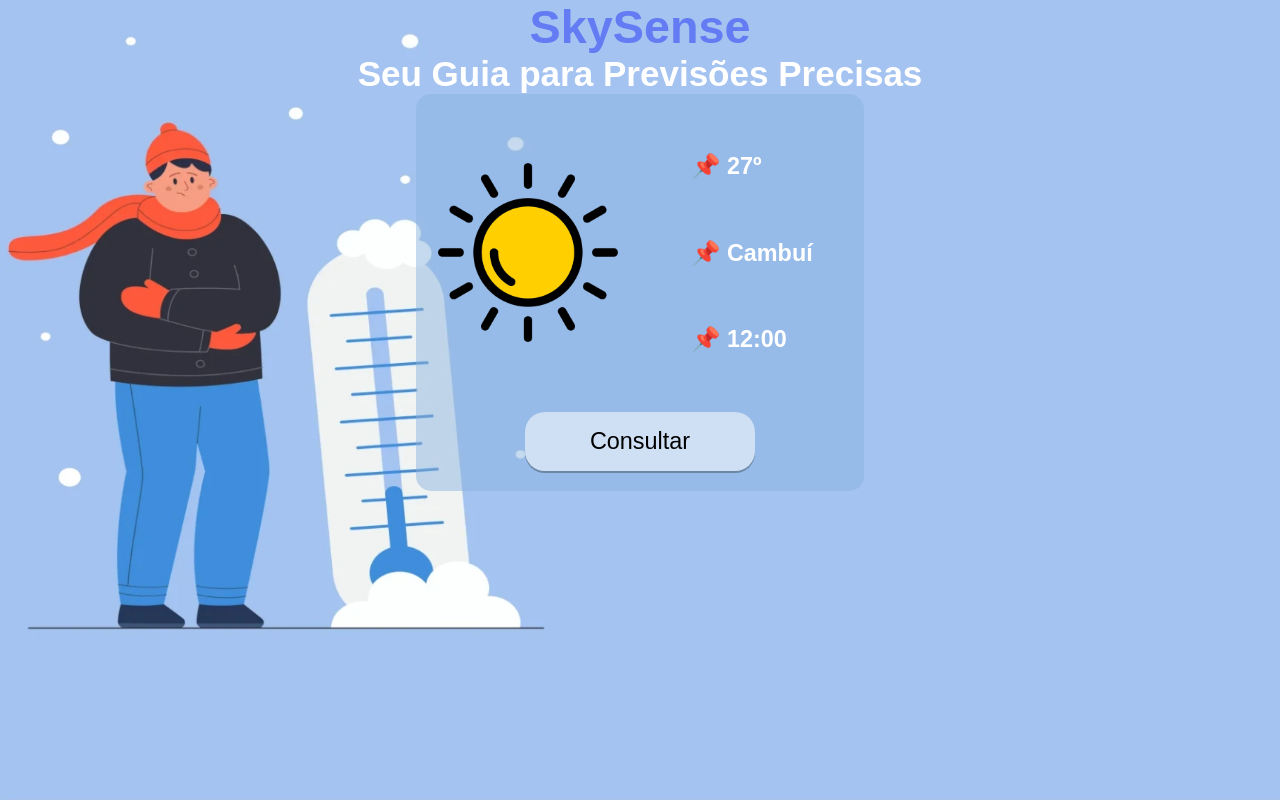
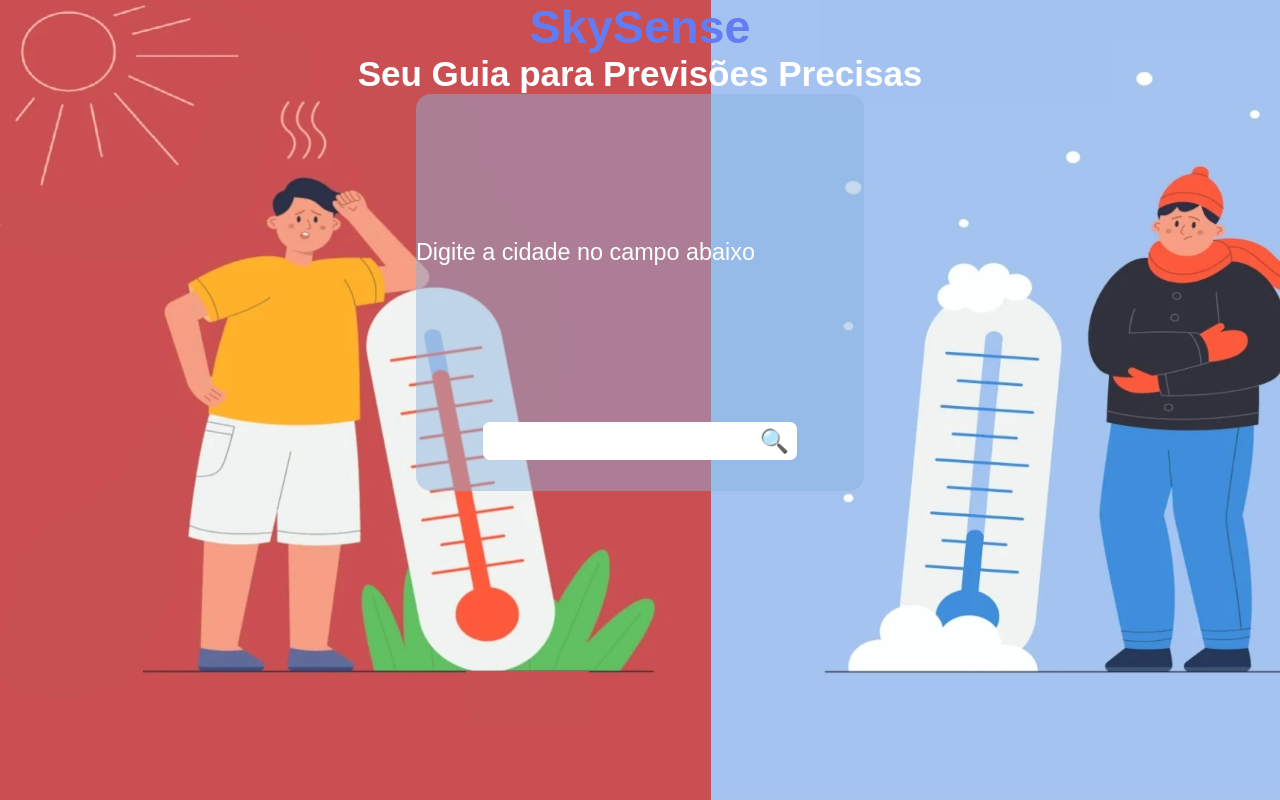
Before and after one commit to Catatera/SkySense, a React app in the folder SkySense/: page / in a window 1280 px wide. Built offline with nearby package versions, Linux system fonts and the light colour scheme.

Commit message:
Melhorias na funcionalidade

```diff
--- a/SkySense/src/App.js
+++ b/SkySense/src/App.js
@@ -1,14 +1,27 @@
-import React from "react";
-
+import React, { useState } from "react";
 import Header from "./Header";
 import Main from "./Main";
-import styles from "./App.scss"
+import styles from "./App.module.scss"; // Certifique-se de importar seu arquivo de estilos aqui
+import fotoFrio from "../public/media/fotoFrio.webp";
+import fotoCalor from "../public/media/fotoCalor.webp";
+import fotoPadrao from "../public/media/fotoPadrao.webp";
+
 export default function App() {
+  const [backgroundImage, setBackgroundImage] = useState(fotoPadrao); // Defina a imagem padrão como fotoPadrao
+
   return (
     <>
-      <div className={styles.container}>
+      <div
+        className={styles.container}
+        style={{ backgroundImage: `url(${backgroundImage})` }}
+      >
         <Header />
-        <Main />
+        <Main
+          setBackgroundImage={setBackgroundImage}
+          fotoFrio={fotoFrio}
+          fotoCalor={fotoCalor}
+          fotoPadrao={fotoPadrao}
+        />
       </div>
     </>
   );
--- /dev/null
+++ b/SkySense/src/App.module.scss
@@ -0,0 +1,13 @@
+:root {
+  --background-cold: url("../public/media/fotoFrio.webp");
+  --background-hot: url("../public/media/fotoCalor.webp");
+  --background-default: url("../public/media/fotoPadrao.webp"); // Adicione a imagem padrão aqui
+}
+
+.container{
+  width: 100vw;
+  height: 100vh;
+  background-image: var(--background-default); // Use a imagem padrão aqui
+  background-size: cover;
+  background-repeat: no-repeat;
+}
--- a/SkySense/src/Main.js
+++ b/SkySense/src/Main.js
@@ -1,32 +1,79 @@
-import React from "react";
+import React, { useState } from "react";
+import styles from "./Main.module.scss"; // Certifique-se de importar seu arquivo de estilos aqui
 
-import styles from "./Main.scss";
-import Button from "./Button";
+const api = {
+  key: "3ee32176fbc4070662893138e0e9dea6",
+  base: "https://api.openweathermap.org/data/2.5/weather",
+};
 
-let temperature = "27º";
-let hours = "12:00";
-let city = "Cambuí";
+export default function Main({
+  setBackgroundImage,
+  fotoFrio,
+  fotoCalor,
+  fotoPadrao,
+}) {
+  const [inputValue, setInputValue] = useState("");
+  const [weatherData, setWeatherData] = useState(null);
 
-export default function Main() {
+  async function fetchData() {
+    try {
+      const response = await fetch(
+        `${api.base}?q=${inputValue}&lang=pt_br&units=metric&appid=${api.key}`
+      );
+
+      if (!response.ok) {
+        alert("Cidade não encontrada. Por favor, revise sua consulta.");
+      } else {
+        const data = await response.json();
+        setWeatherData(data);
+
+        // Determine a URL da imagem de fundo com base na temperatura
+        let backgroundImageUrl = data.main.temp < 15 ? fotoFrio : fotoCalor;
+
+        // Chame a função setBackgroundImage para atualizar a imagem de fundo no App.js
+        setBackgroundImage(backgroundImageUrl);
+      }
+    } catch (error) {
+      console.error("Erro ao buscar dados do clima:", error);
+    }
+  }
+
+  function handleChange(event) {
+    setInputValue(event.target.value);
+  }
+
   return (
+    <div className={styles.main}>
+      <div className={styles.mainDivTxt}>
+        {weatherData ? (
           <>
-      <div className={styles.main}>
-        <div className={styles.mainDivImg}>
-          <img src="/media/sun.png" className={styles.mainImg}></img>
-        </div>
-        <div className={styles.mainDivTxt}>
             <p>
-            <strong>&#128204; {temperature}</strong>
+              <strong> &#127777; {weatherData.main.temp}°C</strong>
             </p>
             <p>
-            <strong>&#128204; {city}</strong>
+              <strong>&#128204; {weatherData.name}</strong>
             </p>
             <p>
-            <strong>&#128204; {hours}</strong>
+              <strong>
+                &#9200;{" "}
+                {new Date().toLocaleTimeString([], {
+                  hour: "2-digit",
+                  minute: "2-digit",
+                })}
+              </strong>
             </p>
+          </>
+        ) : (
+          <p>Digite a cidade no campo abaixo</p>
+        )}
       </div>
-        <Button className={styles.botao} />
+
+      <div className={styles.btnDiv}>
+        <input value={inputValue} onChange={handleChange} />
+        <button className={styles.btn} onClick={fetchData}>
+          &#128269;
+        </button>
       </div>
-    </>
+    </div>
   );
 }
--- /dev/null
+++ b/SkySense/src/Main.module.scss
@@ -0,0 +1,43 @@
+.main {
+  background-color: rgba(136, 176, 221, 0.472);
+  text-align: center;
+  width: 35vw;
+  height: 55vh;
+  min-height: 13em;
+  max-height: 17em;
+  margin: 0px auto;
+  display: flex;
+  flex-wrap: wrap;
+  border-radius: 15px;
+  .mainDivTxt {
+    height: 80%;
+    display: flex;
+    flex-direction: column;
+    flex-wrap: wrap;
+    justify-content: space-evenly;
+    align-content: center;
+    align-items: flex-start;
+  }
+  .btnDiv {
+    display: flex;
+    width: 100%;
+    height: 15%;
+    flex-direction: row;
+    justify-content: center;
+    align-items: flex-start;
+    input {
+      width: 60%;
+      height: 65%;
+      border-radius: 7px 0px 0px 7px;
+      border: 0px;
+    }
+    .btn {
+      background-color: rgb(255, 255, 255);
+      width: 10%;
+      height: 65%;
+      font-size: clamp(0.2em, 0.4em + 1.1vw, 4.3em);
+      border: 0px;
+      border-radius: 0px 7px 7px 0px;
+    }
+  }
+}
```
Also changed, not shown: SkySense/public/media/fotoPadrao.webp (added). Lines whose indentation alone changed are shown as unchanged.
